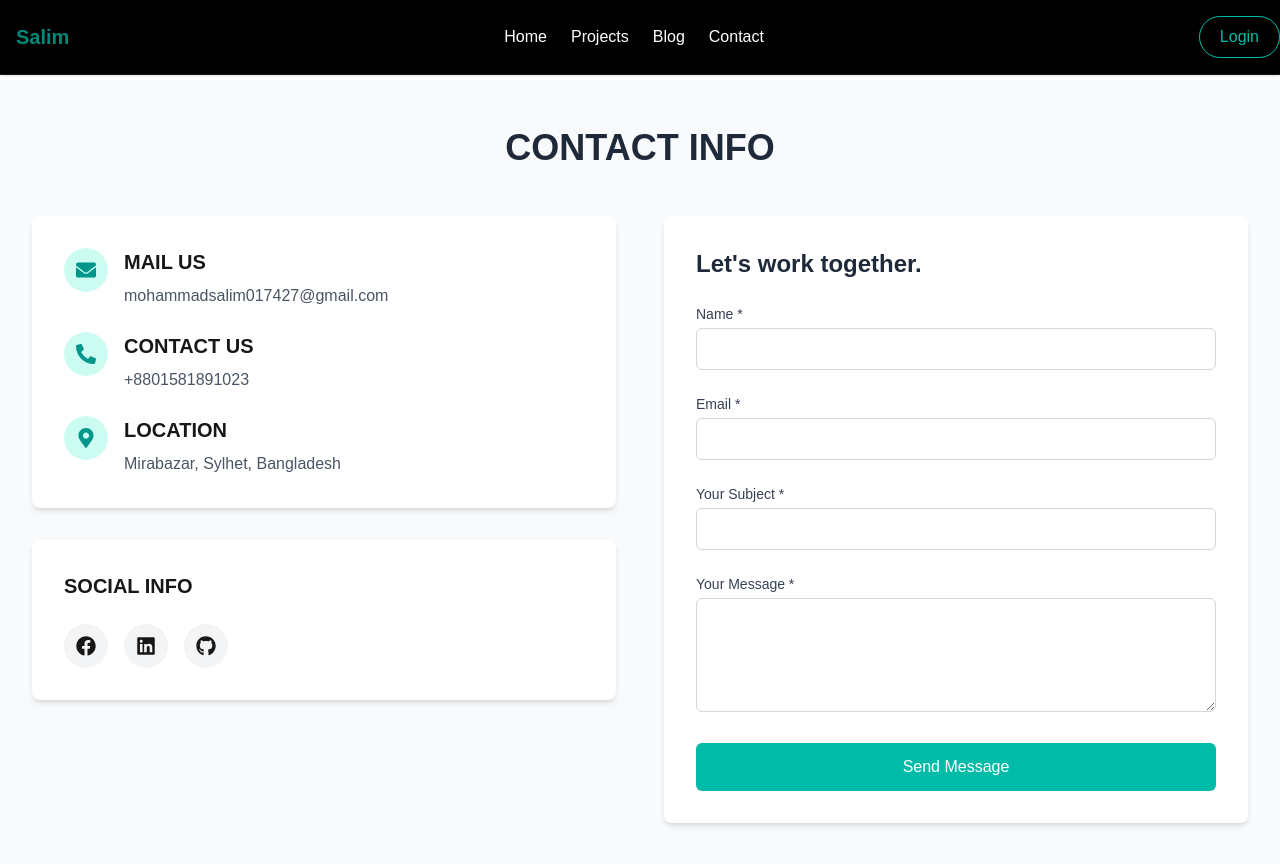
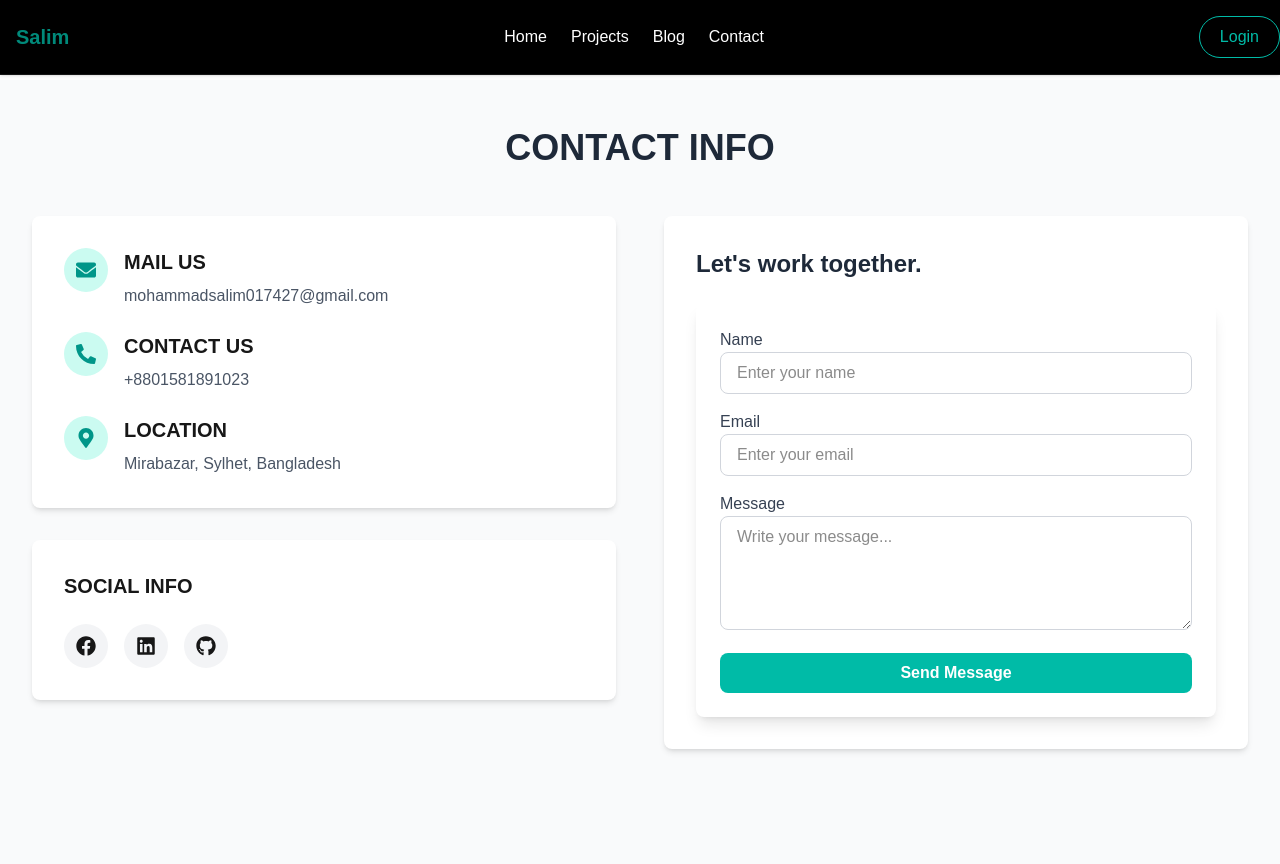
Before and after one commit to mohammad-salim-23/LatestPortfolio, a Next.js app: page /contact in a window 1280 px wide. Shown: the top 864 px of the page. Built offline with nearby package versions, Linux system fonts and the light colour scheme.

Commit message:
blog page design updated

```diff
--- a/package.json
+++ b/package.json
@@ -10,6 +10,7 @@
   },
   "dependencies": {
     "@emailjs/browser": "^4.4.1",
+    "emailjs": "^4.0.3",
     "framer-motion": "^12.5.0",
     "next": "^15.2.3",
     "next-auth": "^4.24.11",
@@ -18,7 +19,8 @@
     "react-dom": "^19.0.0",
     "react-hook-form": "^7.55.0",
     "react-icons": "^5.5.0",
-    "react-router-dom": "^7.3.0"
+    "react-router-dom": "^7.3.0",
+    "sweetalert2": "^11.17.2"
   },
   "devDependencies": {
     "@eslint/eslintrc": "^3",
--- a/src/app/blogs/page.tsx
+++ b/src/app/blogs/page.tsx
@@ -26,14 +26,14 @@ const Blogs = ()=>{
         fetchBlogs();
     },[]);
     return (
-        <div className="container mx-auto px-4 py-6 mt-24 lg:mt-20">
-      <h2 className="text-3xl font-bold text-center mb-6">Latest Blogs</h2>
+        <div className="container mx-auto px-4 py-6 mt-18 lg:mt-18 bg-black ">
+      <h2 className="text-3xl font-bold text-center mb-6 text-white">Latest Blogs</h2>
       <div className="grid md:grid-cols-3 gap-6">
-        {blogs.map((blog) => (
-          <div key={blog.id} className="blog-item">
+        {blogs.map((blog , index) => (
+          <div key={blog.id || index} className="blog-item">
             <Image src={blog.image} alt={blog.title} width={500} height={300} className="w-full h-48 object-cover rounded-md" />
-            <h3 className="text-xl font-semibold mt-4">{blog.title}</h3>
-            <p className="text-gray-600 mt-2">{blog.content}</p>
+            <h3 className="text-xl font-semibold mt-4 text-teal-400">{blog.title}</h3>
+            <p className="text-white mt-2">{blog.content}</p>
             <p className="text-sm text-teal-500 mt-2">{blog.category}</p>
           </div>
         ))}
--- a/src/app/contact/page.tsx
+++ b/src/app/contact/page.tsx
@@ -1,53 +1,55 @@
 /* eslint-disable @typescript-eslint/no-unused-vars */
 /* eslint-disable @typescript-eslint/no-explicit-any */
 "use client";
-import { useState } from 'react';
+import { useRef, useState } from 'react';
 import { FaEnvelope, FaPhoneAlt, FaMapMarkerAlt, FaFacebook, FaLinkedin, FaGithub } from "react-icons/fa";
 import { useForm } from "react-hook-form";
+import { sendForm } from '@emailjs/browser';
+import Swal from 'sweetalert2';
+
 
 const ContactPage = () => {
   const { register, handleSubmit, formState: { errors }, reset } = useForm();
   const [isSubmitting, setIsSubmitting] = useState(false);
-  const [submitStatus, setSubmitStatus] = useState<{
-    success: boolean;
-    message: string;
-    isError?: boolean;
-  } | null>(null);
+  const [submitStatus, setSubmitStatus] = useState<{ success: boolean; message: string; isError?: boolean } | null>(null);
 
-  const onSubmit = async (data: any) => {
-    setIsSubmitting(true);
-    setSubmitStatus(null);
+ // Send email function
+const form = useRef<HTMLFormElement>(null);
 
-    try {
-      const response = await fetch('/api/sendEmail', {
-        method: 'POST',
-        headers: {
-          'Content-Type': 'application/json',
+const sendEmail = (e: any) => {
+  e.preventDefault();
+
+  sendForm(
+      "service_cu4et4g",
+      "template_lcaxfia",
+      form.current as HTMLFormElement,
+      "Lo1P_XpzWDBttraNB"
+    )
+    .then(
+      (result : any) => {
+        console.log(result.text);
+        Swal.fire({
+            position: "top-end",
+            icon: "success",
+            title: "Message sent successfully!",
+            showConfirmButton: false,
+            timer: 1500
+          });
       },
-        body: JSON.stringify(data),
+      (error : any) => {
+        console.log(error.text);
+        Swal.fire({
+            icon: "error",
+            title: "Oops...",
+            text: "Something went wrong!",
+            footer: '<a href="#">Why do I have this issue?</a>'
           });
+      }
+    );
 
-      const result = await response.json();
+  e.target.reset();
+};
 
-      if (!response.ok) {
-        throw new Error(result.error || 'Failed to send message');
-      }
-
-      setSubmitStatus({
-        success: true,
-        message: result.message || 'Message sent successfully!'
-      });
-      reset();
-    } catch (error) {
-      setSubmitStatus({
-        success: false,
-        message: error instanceof Error ? error.message : 'Failed to send message',
-        isError: true
-      });
-    } finally {
-      setIsSubmitting(false);
-    }
-  };
   return (
     <div className="min-h-screen bg-gray-50 py-12 px-4 sm:px-6 lg:px-8 mt-24 lg:mt-20">
       <div className="max-w-7xl mx-auto">
@@ -114,85 +116,48 @@ const ContactPage = () => {
           <div className="bg-white p-8 rounded-lg shadow-md">
             <h2 className="text-2xl font-bold mb-6 text-gray-800">Let&#39;s work together.</h2>
 
-            <form onSubmit={handleSubmit(onSubmit)} className="space-y-6">
-              <div>
-                <label htmlFor="name" className="block text-sm font-medium text-gray-700 mb-1">
-                  Name *
-                </label>
+            <form ref={form} onSubmit={sendEmail} className="space-y-4 p-6 bg-white shadow-lg rounded-lg">
+  <div className="form-control">
+    <label className="label text-gray-700 font-medium">Name</label>
     <input
       type="text"
-                  id="name"
-                  {...register("name", { required: "Name is required" })}
-                  className="w-full px-4 py-2 border border-gray-300 rounded-md focus:ring-teal-500 focus:border-teal-500"
+      name="user_name"
+      className="input input-bordered w-full px-4 py-2 border border-gray-300 rounded-lg focus:outline-none focus:ring-2 focus:ring-blue-500"
+      placeholder="Enter your name"
+      required
     />
-                {errors.name && <p className="mt-1 text-sm text-red-600">{String(errors.name.message)}</p>}
   </div>
 
-              <div>
-                <label htmlFor="email" className="block text-sm font-medium text-gray-700 mb-1">
-                  Email *
-                </label>
+  <div className="form-control">
+    <label className="label text-gray-700 font-medium">Email</label>
     <input
       type="email"
-                  id="email"
-                  {...register("email", {
-                    required: "Email is required",
-                    pattern: {
-                      value: /^[A-Z0-9._%+-]+@[A-Z0-9.-]+\.[A-Z]{2,}$/i,
-                      message: "Invalid email address"
-                    }
-                  })}
-                  className="w-full px-4 py-2 border border-gray-300 rounded-md focus:ring-teal-500 focus:border-teal-500"
+      name="user_email"
+      className="input input-bordered w-full px-4 py-2 border border-gray-300 rounded-lg focus:outline-none focus:ring-2 focus:ring-blue-500"
+      placeholder="Enter your email"
+      required
     />
-                {errors.email && <p className="mt-1 text-sm text-red-600">{String(errors.email.message)}</p>}
   </div>
 
-              <div>
-                <label htmlFor="subject" className="block text-sm font-medium text-gray-700 mb-1">
-                  Your Subject *
-                </label>
-                <input
-                  type="text"
-                  id="subject"
-                  {...register("subject", { required: "Subject is required" })}
-                  className="w-full px-4 py-2 border border-gray-300 rounded-md focus:ring-teal-500 focus:border-teal-500"
+  <div className="form-control">
+    <label className="label text-gray-700 font-medium">Message</label>
+    <textarea
+      name="message"
+      className="textarea textarea-bordered w-full px-4 py-2 border border-gray-300 rounded-lg focus:outline-none focus:ring-2 focus:ring-blue-500"
+      placeholder="Write your message..."
+      rows={4}
+      required
     />
-                {errors.subject && <p className="mt-1 text-sm text-red-600">{String(errors.subject.message)}</p>}
   </div>
-
-              <div>
-                <label htmlFor="message" className="block text-sm font-medium text-gray-700 mb-1">
-                  Your Message *
-                </label>
-                <textarea
-                  id="message"
-                  rows={4}
-                  {...register("message", { required: "Message is required" })}
-                  className="w-full px-4 py-2 border border-gray-300 rounded-md focus:ring-teal-500 focus:border-teal-500"
-                ></textarea>
-                {errors.message && <p className="mt-1 text-sm text-red-600">{String(errors.message.message)}</p>}
-              </div>
-
-              {submitStatus && (
-                <div className={`p-4 rounded-md ${
-                  submitStatus.success
-                    ? 'bg-green-100 text-green-800'
-                    : 'bg-red-100 text-red-800'
-                }`}>
-                  {submitStatus.message}
-                </div>
-              )}
 
   <button
     type="submit"
-                disabled={isSubmitting}
-                className={`w-full bg-teal-500 text-white py-3 px-4 rounded-md hover:bg-teal-600 transition duration-200 font-medium ${
-                  isSubmitting ? 'opacity-70 cursor-not-allowed' : ''
-                }`}
+    className="w-full bg-teal-500 hover:bg-teal-600 cursor-pointer text-white font-semibold py-2 px-4 rounded-lg transition-all duration-300"
   >
-                {isSubmitting ? 'Sending...' : 'Send Message'}
+    Send Message
   </button>
 </form>
+
           </div>
         </div>
       </div>
```
Also changed, not shown: 1 other file (tests, documents, lock files or other folders). Lines whose indentation alone changed are shown as unchanged.
